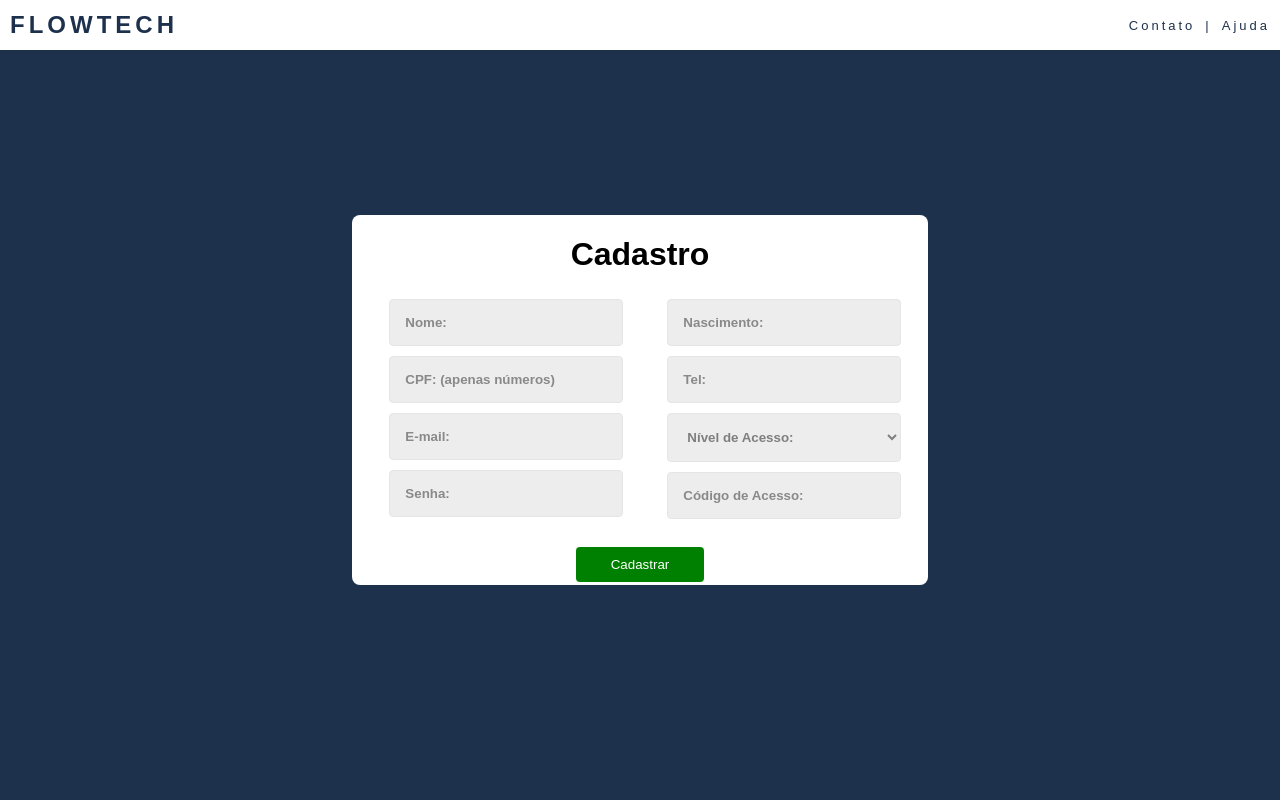
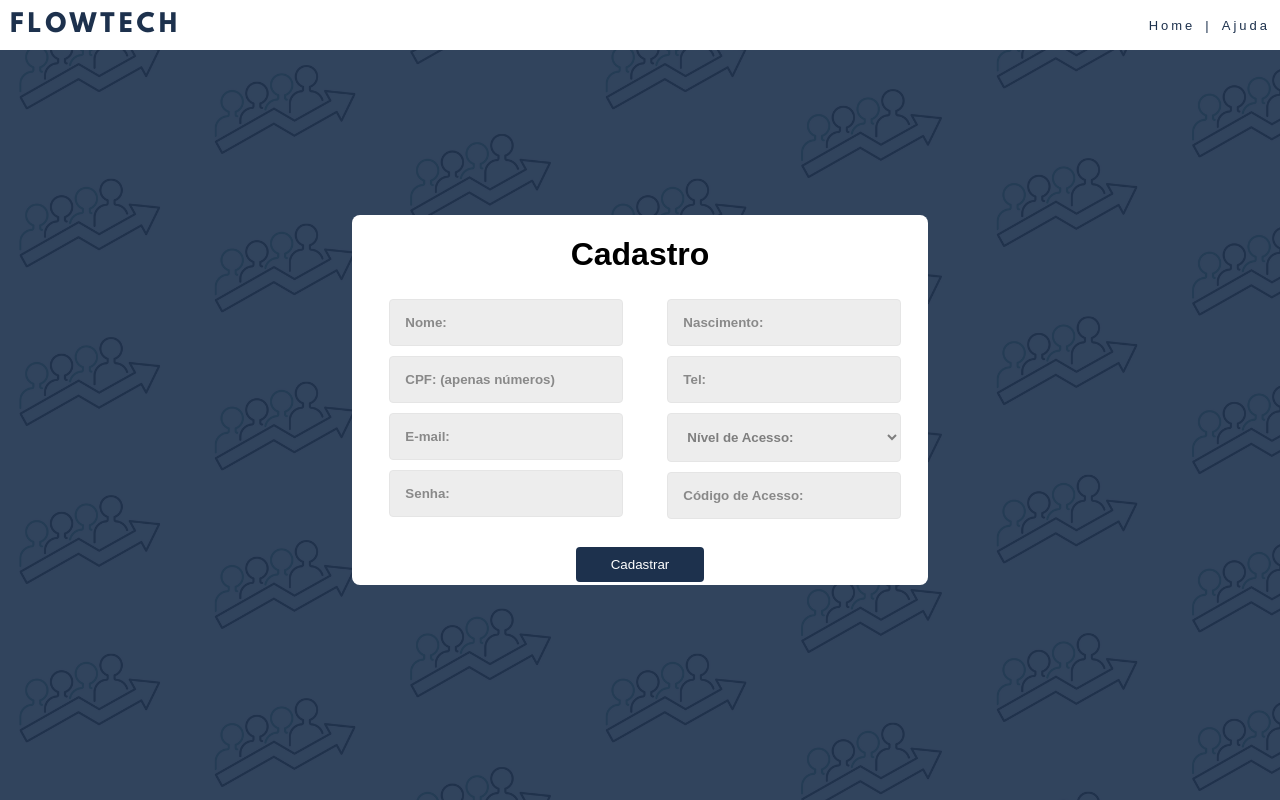
Before and after one commit to FlowTech-PI/FlowTech, a plain HTML site: page Sprint2/Algoritmos/Tela cadastro/FlowTech.html in a window 1280 px wide. Drawn offline with Linux system fonts and the light colour scheme.

Commit message:
atualizando cadastro

```diff
--- a/Sprint2/Algoritmos/Tela cadastro/FlowTech.css
+++ b/Sprint2/Algoritmos/Tela cadastro/FlowTech.css
@@ -1,12 +1,14 @@
 body {
     font-family: Arial, sans-serif;
-    background-color: #1D314D;
+
     margin: 0;
     padding: 0;
     display: flex;
     justify-content: center;
     align-items: center;
     height: 100vh;
+    background-image: url(background.png);
+
 }
 
 form {
@@ -19,14 +21,14 @@ form {
 
 
 input[type="submit"] {
-    background-color: green;
+    background-color: #1D314D;
     color: white;
     border: none;
     cursor: pointer;
 }
 
 input[type="submit"]:hover {
-    background-color: #45a049;
+    background-color: #1D314D;
 }
 
 
@@ -123,11 +125,9 @@ select:invalid {
     margin-left: -5%;
     margin-top: -3%;
     border-radius: 4PX;
+
 }
 
-.a:hover {
-    opacity: 0.7;
-}
 
 .logo {
     font-size: 24px;
@@ -135,6 +135,7 @@ select:invalid {
     text-transform: uppercase;
     letter-spacing: 4px;
     font-weight: bold;
+    font-family: League-Spartan;
 }
 
 .nav {
@@ -142,23 +143,13 @@ select:invalid {
     color: #1D314D;
     justify-content: space-between;
     align-items: center;
-    font-family: Arial, sans-serif;
+    /* font-family: League-Spartan; */
     background: white;
     height: 50px;
     position: fixed;
     width: 100%;
     top: 0;
     left: 0px;
-    /* display: flex;
-    flex-direction: row;
-    list-style: none;
-    width: 100%;
-    justify-content: space-between;
-    color: #1D314D;
-    align-items: center;
-    background-color: white;  */
-
-
 }
 
 
@@ -167,9 +158,16 @@ select:invalid {
     display: flex;
     margin: 10px;
     font-size: small;
+    font-family: sans-serif;
 }
 
 .nav-list li {
     letter-spacing: 3px;
     margin-left: 10px;
+    font-family: sans-serif;
 }
+
+@font-face {
+    font-family: league-spartan;
+    src: url(../index/fontes/league-spartan/LeagueSpartan-Bold.otf)
+  }
--- a/Sprint2/Algoritmos/Tela cadastro/FlowTech.html
+++ b/Sprint2/Algoritmos/Tela cadastro/FlowTech.html
@@ -13,7 +13,7 @@
         <nav class="nav">
             <a class="logo">FlowTech</a>
             <ul class="nav-list">
-                <li>Contato</li>
+                <li>Home</li>
                 <li>|</li>
                 <li>Ajuda</li>
             </ul>
```
Also changed, not shown: Sprint2/Algoritmos/Tela cadastro/background.png (added).
